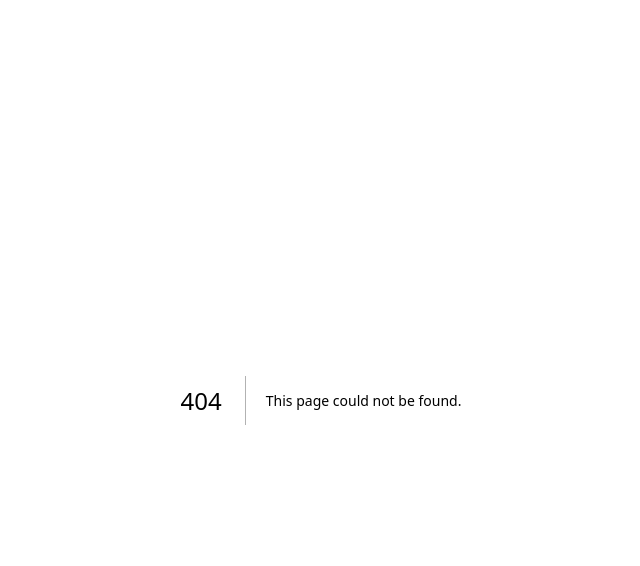
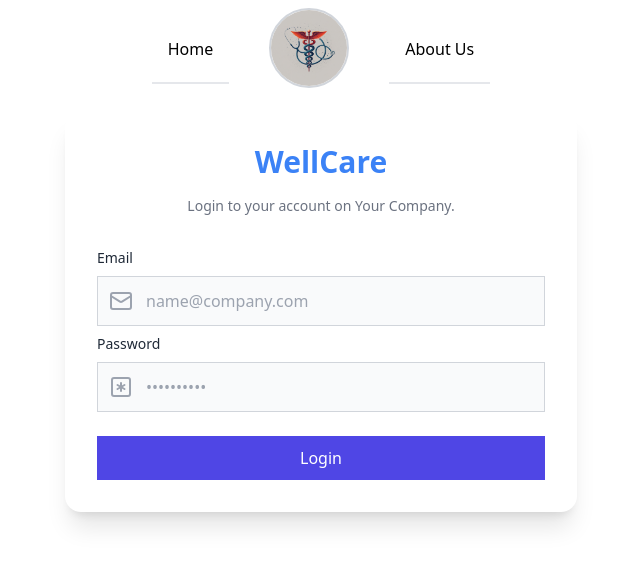
Before and after one commit to abdulmoiz248/WellCare-PMS, a Next.js app: page /admin/login in a window 1280 px wide. Before the commit this address had no page. Shown: the top 566 px of the page, without its empty margins (319-959 px from the left). Built offline with nearby package versions, Linux system fonts and the light colour scheme.

Commit message:
Added admin login

```diff
--- a/package.json
+++ b/package.json
@@ -16,6 +16,8 @@
     "bcryptjs": "^2.4.3",
     "class-variance-authority": "^0.7.0",
     "clsx": "^2.1.1",
+    "cookie": "^0.6.0",
+    "jsonwebtoken": "^9.0.2",
     "ldrs": "^1.0.2",
     "lucide-react": "^0.439.0",
     "mongoose": "^8.6.1",
@@ -34,6 +36,8 @@
   },
   "devDependencies": {
     "@types/bcryptjs": "^2.4.6",
+    "@types/cookie": "^0.6.0",
+    "@types/jsonwebtoken": "^9.0.7",
     "@types/node": "^20",
     "@types/react": "^18",
     "@types/react-dom": "^18",
--- /dev/null
+++ b/src/Model/Admin.tsx
@@ -0,0 +1,22 @@
+import mongoose, { Document,Schema } from 'mongoose';
+
+export interface Admin extends Document {
+    email: string;
+    password: string;
+}
+
+const adminSchema = new Schema<Admin>({
+    email: {
+        type: String,
+        required: true,
+        unique: true,
+    },
+    password: {
+        type: String,
+        required: true,
+    },
+});
+
+const AdminModel = mongoose.models.Admin || mongoose.model<Admin>('Admin', adminSchema);
+
+export default AdminModel;
--- /dev/null
+++ b/src/app/admin/(auth)/layout.tsx
@@ -0,0 +1,22 @@
+import Header from "@/components/Header";
+import type { Metadata } from "next";
+
+
+export const metadata: Metadata = {
+  title: "Admin | WellCare"
+};
+
+export default function RootLayout({
+  children,
+}: Readonly<{
+  children: React.ReactNode;
+}>) {
+  return (
+    <html lang="en">
+      <body className="antialiased">
+        <Header></Header>
+        {children}
+      </body>
+    </html>
+  );
+}
--- /dev/null
+++ b/src/app/admin/(auth)/login/page.tsx
@@ -0,0 +1,104 @@
+'use client';
+import React, { useState } from 'react';
+import Modal from '@/components/Modal';
+import axios from 'axios';
+import { useRouter } from 'next/navigation';
+
+export default function Page() {
+  const [email, setEmail] = useState('');
+  const [password, setPassword] = useState('');
+  const [isModalOpen, setIsModalOpen] = useState(false);
+  const [title, setTitle] = useState('Error');
+  let [message,setMessage]=useState('All fields are reuqired');
+  const openModal = () => setIsModalOpen(true);
+  const closeModal = () => setIsModalOpen(false);
+ let router=useRouter();
+
+  const handleEmailChange = (e: React.ChangeEvent<HTMLInputElement>) => setEmail(e.target.value);
+
+  const handlePasswordChange = (e: React.ChangeEvent<HTMLInputElement>) => setPassword(e.target.value);
+
+  const handleSubmit = async (e: React.FormEvent<HTMLFormElement>) => {
+    e.preventDefault();
+     if(email == '' || password == ''){
+
+      openModal();
+      return;
+     }
+
+  try {
+      let res=await axios.post('/api/admin/login',{email,password});
+      if(res.data.success){
+        router.push('/admin/dashboard');
+      }else{
+        setMessage("Invalid Email or Password");
+        openModal();
+      }
+  } catch (error) {
+      console.log(error);
+      setMessage("Invalid Email or Password");
+        openModal();
+  }
+  };
+
+  return (
+    <div className="mt-4 flex flex-col w-full sm:w-2/3 md:w-1/2 xl:w-2/5 mx-auto p-6 md:p-8 bg-white rounded-2xl shadow-xl">
+      <div className="flex flex-col justify-center items-center gap-3 pb-4">
+      <Modal
+        isOpen={isModalOpen}
+        onClose={closeModal}
+        title={title}
+        message={message}
+      />
+        <h1 className="text-3xl font-bold text-blue-500">WellCare</h1>
+      </div>
+      <div className="text-sm text-gray-500 pb-8 text-center">Login to your account on Your Company.</div>
+      <form className="flex flex-col" onSubmit={handleSubmit}>
+        <div className="pb-2">
+          <label htmlFor="email" className="block mb-2 text-sm font-medium text-gray-800">Email</label>
+          <div className="relative text-gray-400">
+            <span className="absolute inset-y-0 left-0 flex items-center pl-3">
+              <svg xmlns="http://www.w3.org/2000/svg" width="24" height="24" viewBox="0 0 24 24" fill="none" stroke="currentColor" strokeWidth="2" strokeLinecap="round" strokeLinejoin="round" className="lucide lucide-mail">
+                <rect width="20" height="16" x="2" y="4" rx="2"></rect>
+                <path d="m22 7-8.97 5.7a1.94 1.94 0 0 1-2.06 0L2 7"></path>
+              </svg>
+            </span>
+            <input
+              type="email"
+              name="email"
+              id="email"
+              value={email}
+              onChange={handleEmailChange}
+              className="pl-12 bg-gray-50 text-gray-600 border border-gray-300 rounded-lg focus:ring focus:ring-gray-400 focus:outline-none w-full py-3 px-4"
+              placeholder="name@company.com"
+            />
+          </div>
+        </div>
+        <div className="pb-6">
+          <label htmlFor="password" className="block mb-2 text-sm font-medium text-gray-800">Password</label>
+          <div className="relative text-gray-400">
+            <span className="absolute inset-y-0 left-0 flex items-center pl-3">
+              <svg xmlns="http://www.w3.org/2000/svg" width="24" height="24" viewBox="0 0 24 24" fill="none" stroke="currentColor" strokeWidth="2" strokeLinecap="round" strokeLinejoin="round" className="lucide lucide-square-asterisk">
+                <rect width="18" height="18" x="3" y="3" rx="2"></rect>
+                <path d="M12 8v8"></path>
+                <path d="m8.5 14 7-4"></path>
+                <path d="m8.5 10 7 4"></path>
+              </svg>
+            </span>
+            <input
+              type="password"
+              name="password"
+              id="password"
+              value={password}
+              onChange={handlePasswordChange}
+              className="pl-12 bg-gray-50 text-gray-600 border border-gray-300 rounded-lg focus:ring focus:ring-gray-400 focus:outline-none w-full py-3 px-4"
+              placeholder="••••••••••"
+              autoComplete="new-password"
+            />
+          </div>
+        </div>
+        <button type="submit" className="w-full bg-indigo-600 text-white font-medium rounded-lg py-2.5 focus:outline-none focus:ring-4 focus:ring-indigo-300">Login</button>
+      </form>
+    </div>
+  );
+}
--- /dev/null
+++ b/src/app/admin/(auth)/logout/route.ts
@@ -0,0 +1,11 @@
+import { serialize } from "cookie";
+import { NextResponse } from "next/server";
+
+export async function POST(req:Request,res:Response) {
+  const cookie=serialize('token','',{
+    httpOnly:true,
+    expires:new Date(0),
+    path:'/'
+  })
+  return NextResponse.json({message:'Logout successful'},{status:200,headers:{'Set-Cookie':cookie}})
+}
--- /dev/null
+++ b/src/app/admin/dashboard/page.tsx
@@ -0,0 +1,7 @@
+import React from 'react'
+
+export default function page() {
+  return (
+    <div>page</div>
+  )
+}
--- /dev/null
+++ b/src/app/api/admin/(auth)/login/route.ts
@@ -0,0 +1,44 @@
+import connect from '@/dbConfig/dbConfig';
+import AdminModel from '@/Model/Admin';
+import { NextResponse } from 'next/server';
+import jwt from 'jsonwebtoken';
+import { serialize } from 'cookie';
+
+export async function POST(req: Request) {
+
+    const { email, password } = await req.json();
+    connect();
+
+    try {
+        const admin = await AdminModel.findOne({ email });
+        if (!admin) {
+            return NextResponse.json({ message: 'User not found',success:false }, { status: 404 });
+        }
+        const passwordMatch=password==admin.password;
+        if (!passwordMatch) {
+            return NextResponse.json({ message: 'Invalid password',success:false }, { status: 401 });
+        }
+
+        const token=jwt.sign(
+            {id:admin._id,email:admin.email}
+            ,process.env.jwtSecret!);
+        const serializedToken = serialize('token', token, {
+            httpOnly: true,
+            secure: process.env.NODE_ENV !== 'development',
+            sameSite: 'strict',
+            maxAge: 60 * 60 * 24 * 7,
+            path: '/'
+        });
+
+        const response = NextResponse.json(
+            { message: 'Login successful',success:true },
+            { status: 200 }
+        );
+        response.headers.set('Set-Cookie', serializedToken);
+        return response;
+    } catch (error) {
+        console.log(error);
+        return NextResponse.json({ message: 'Login failed',success:false }, { status: 500 });
+    }
+
+}
--- a/src/app/patient/(auth)/verifyOtp/page.tsx
+++ b/src/app/patient/(auth)/verifyOtp/page.tsx
@@ -17,15 +17,15 @@ const loadBouncy = async () => {
 function Page() {
 
 
-
+  let router = useRouter();
   const [isModalOpen, setIsModalOpen] = useState(false);
-   let router = useRouter();
   const openModal = () => setIsModalOpen(true);
   const closeModal = () => setIsModalOpen(false);
+  const [title, setTitle] = useState('OTP SENT');
   let [message,setMessage]=useState('');
   const [loading, setLoading] = useState(false);
   const [otp, setOtp] = useState('');
-  const [title, setTitle] = useState('OTP SENT');
+
   useEffect(() => {
     setTitle('OTP SENT');
     setMessage('OTP SENT TO YOUR EMAIL');
```
Also changed, not shown: src/middleware.ts (+8 -1 lines), src/app/patient/(auth)/layout.tsx (renamed from src/app/patient/layout.tsx), 1 other file (tests, documents, lock files or other folders).
